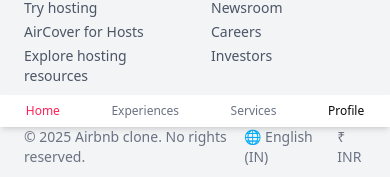
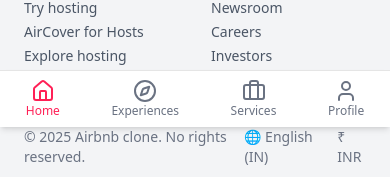
Before and after one commit to KalyadapuVamshiKrishna/domio_client, a React (Vite) app: page / in a window 390 px wide. Shown: the part 717-894 px from the top of the page. Built offline with nearby package versions, Linux system fonts and the light colour scheme; no server answers.

Commit message:
add vercel.json

```diff
--- a/src/components/Layout/Header.jsx
+++ b/src/components/Layout/Header.jsx
@@ -1,8 +1,17 @@
 import React, { useContext, useState, useEffect } from "react";
-import { Link, useNavigate, useLocation } from "react-router-dom"; // ✅ Added useLocation
+import { Link, useNavigate, useLocation } from "react-router-dom";
 import { motion, AnimatePresence } from "framer-motion";
 import { UserContext } from "../../Context/UserContext";
-import { Globe, Menu, User, Search } from "lucide-react";
+import {
+  Globe,
+  Menu,
+  User,
+  Search,
+  Home,
+  Compass,
+  Briefcase,
+  X,
+} from "lucide-react";
 import {
   DropdownMenu,
   DropdownMenuContent,
@@ -14,7 +23,7 @@ import axios from "axios";
 export default function Header() {
   const { user, setUser } = useContext(UserContext);
   const [isScrolled, setIsScrolled] = useState(false);
-  const [locationInput, setLocationInput] = useState(""); // ✅ Fixed variable naming
+  const [locationInput, setLocationInput] = useState("");
   const [checkIn, setCheckIn] = useState("");
   const [checkOut, setCheckOut] = useState("");
   const [guests, setGuests] = useState(1);
@@ -23,7 +32,7 @@ export default function Header() {
   const isAuthenticated = !!user;
   const userRole = user?.role || "customer";
   const navigate = useNavigate();
-  const { pathname } = useLocation(); // ✅ Now using useLocation
+  const { pathname } = useLocation();
 
   const tabs = [
     { name: "Home", path: "/" },
@@ -32,7 +41,7 @@ export default function Header() {
   ];
 
   function handleSearch() {
-    if (!locationInput) return; // ✅ Fixed wrong variable name (was location)
+    if (!locationInput) return;
     const params = new URLSearchParams({
       location: locationInput,
       checkIn,
@@ -61,13 +70,14 @@ export default function Header() {
 
   return (
     <>
+      {/* Top Navigation */}
       <nav
         className={`fixed top-0 w-full z-50 transition-all ${
           isScrolled ? "bg-white shadow-md" : "bg-gray-50"
         }`}
       >
         <div className="max-w-7xl mx-auto flex items-center justify-between px-4 sm:px-6 lg:px-8 py-3 sm:py-4 gap-4">
-        {/* Left: Logo */}
+          {/* Logo */}
           <Link to="/" className="flex-shrink-0">
             <motion.img
               src="/airbnb_logo.png"
@@ -101,9 +111,7 @@ export default function Header() {
                       key={tab.name}
                       to={tab.path}
                       className={`pb-2 cursor-pointer ${
-                      pathname === tab.path
-                        ? "border-b-2 border-black"
-                        : ""
+                        pathname === tab.path ? "border-b-2 border-black" : ""
                       }`}
                     >
                       {tab.name}
@@ -127,7 +135,9 @@ export default function Header() {
                 {!isScrolled ? (
                   <motion.div className="flex items-center gap-4 w-full min-w-0">
                     <div className="flex flex-col flex-grow min-w-[100px]">
-                    <label className="text-xs font-semibold mb-1">Where</label>
+                      <label className="text-xs font-semibold mb-1">
+                        Where
+                      </label>
                       <input
                         type="text"
                         placeholder="Search destinations"
@@ -200,7 +210,7 @@ export default function Header() {
             </motion.div>
           </div>
 
-        {/* Right: Independent Dropdown */}
+          {/* Right: Menu + Auth */}
           <div className="flex items-center gap-2 sm:gap-4">
             {isAuthenticated && userRole === "customer" && (
               <Link
@@ -256,6 +266,7 @@ export default function Header() {
               </DropdownMenuContent>
             </DropdownMenu>
 
+            {/* Mobile search button */}
             <div className="flex md:hidden gap-2">
               <button
                 onClick={() => setSearchOpen(true)}
@@ -264,12 +275,53 @@ export default function Header() {
                 <Search className="w-6 h-6 text-gray-600" />
               </button>
             </div>
-
-
           </div>
         </div>
       </nav>
 
+      {/* Mobile Bottom Navigation */}
+      <div className="fixed bottom-0 left-0 w-full bg-white shadow-md flex justify-around py-2 md:hidden z-50 border-t">
+        <Link
+          to="/"
+          className={`flex flex-col items-center ${
+            pathname === "/" ? "text-rose-500" : "text-gray-500"
+          }`}
+        >
+          <Home className="w-6 h-6" />
+          <span className="text-xs">Home</span>
+        </Link>
+        <Link
+          to="/experiences"
+          className={`flex flex-col items-center ${
+            pathname === "/experiences" ? "text-rose-500" : "text-gray-500"
+          }`}
+        >
+          <Compass className="w-6 h-6" />
+          <span className="text-xs">Experiences</span>
+        </Link>
+        <Link
+          to="/services"
+          className={`flex flex-col items-center ${
+            pathname === "/services" ? "text-rose-500" : "text-gray-500"
+          }`}
+        >
+          <Briefcase className="w-6 h-6" />
+          <span className="text-xs">Services</span>
+        </Link>
+        <Link
+          to={isAuthenticated ? "/account" : "/login"}
+          className={`flex flex-col items-center ${
+            pathname.startsWith("/account")
+              ? "text-rose-500"
+              : "text-gray-500"
+          }`}
+        >
+          <User className="w-6 h-6" />
+          <span className="text-xs">Profile</span>
+        </Link>
+      </div>
+
+      {/* Search Modal for Mobile */}
       {searchOpen && (
         <motion.div
           initial={{ opacity: 0 }}
@@ -319,27 +371,6 @@ export default function Header() {
           </div>
         </motion.div>
       )}
-
-      {/* Mobile: Bottom Navigation */}
-      <div className="fixed bottom-0 left-0 w-full bg-white shadow-md flex justify-around py-2 md:hidden z-50">
-        {tabs.map((tab) => (
-          <Link
-            key={tab.name}
-            to={tab.path}
-            className={`flex flex-col items-center text-xs ${
-              pathname === tab.path ? "text-rose-500" : "text-gray-500"
-            }`}
-          >
-            {tab.name}
-          </Link>
-        ))}
-        <Link
-          to={isAuthenticated ? "/account" : "/login"}
-          className="flex flex-col items-center text-xs"
-        >
-          Profile
-        </Link>
-      </div>
     </>
   );
 }
```
Also changed, not shown: vercel.json (added). Lines whose indentation alone changed are shown as unchanged.
